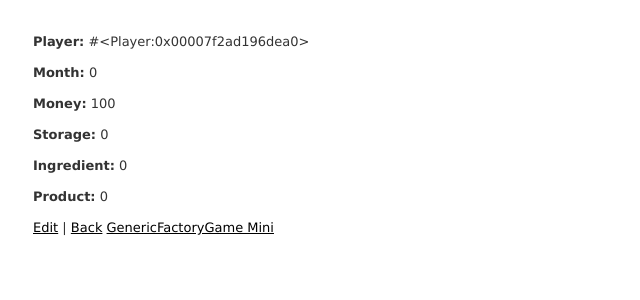
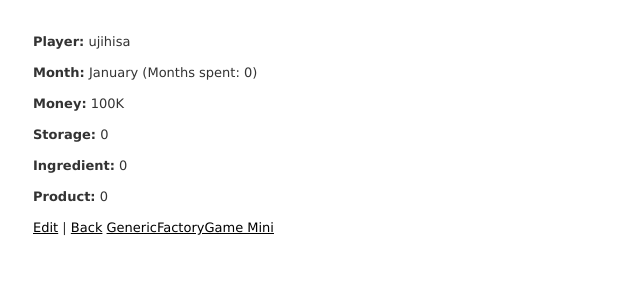
Before and after one commit to ujihisa/generic-factory-game, a Rails app: page /games/1 in a window 1280 px wide. Shown: the top 300 px of the page, without its empty margins (0-640 px from the left). Run offline with Rails 7, Linux system fonts and the light colour scheme; data comes from the database, SQL or seed files in the repository; both versions use the stored data as it was after the commit; style sheets or scripts are compiled from the project's sources.

Commit message:
You can see games

```diff
--- a/app/controllers/games_controller.rb
+++ b/app/controllers/games_controller.rb
@@ -71,6 +71,6 @@ class GamesController < ApplicationController
 
     # Only allow a list of trusted parameters through.
     def game_params
-      params.require(:game).permit(:player_id, :month, :money, :storage, :ingredient, :product)
+      params.require(:game).permit(:player_id)
     end
 end
--- a/app/models/game.rb
+++ b/app/models/game.rb
@@ -1,3 +1,10 @@
 class Game < ApplicationRecord
   belongs_to :player
+
+  def current_month
+    [
+      'January', 'February', 'March', 'April', 'May', 'June', 'July', 'August',
+      'September', 'October', 'November', 'December'
+    ][month % 12]
+  end
 end
--- a/app/views/games/show.html.erb
+++ b/app/views/games/show.html.erb
@@ -2,17 +2,17 @@
 
 <p>
   <strong>Player:</strong>
-  <%= @game.player %>
+  <%= @game.player.name %>
 </p>
 
 <p>
   <strong>Month:</strong>
-  <%= @game.month %>
+  <%= @game.current_month %> (Months spent: <%= @game.month %>)
 </p>
 
 <p>
   <strong>Money:</strong>
-  <%= @game.money %>
+  <%= number_to_currency(@game.money, precision: 0, format: '%nK') %>
 </p>
 
 <p>
--- a/app/views/home/index.html.erb
+++ b/app/views/home/index.html.erb
@@ -4,4 +4,5 @@
 <ul>
   <li><%= link_to 'Create a new player', new_player_path %>
   <li><%= link_to 'Start a new game', new_game_path %>
+  <li><%= link_to 'Saved games', games_path %>
 </ul>
```
Also changed, not shown: db/development.sqlite3.
